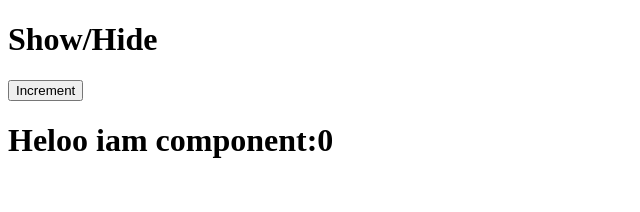
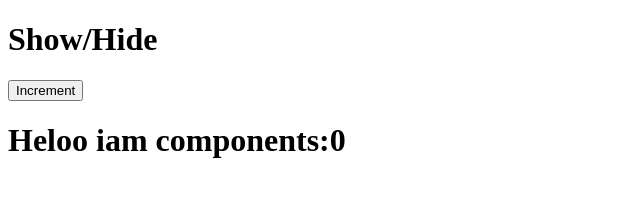
Before and after one commit to Vishnu7025/With_React, a React (Create React App) app in the folder sample/: page / in a window 1280 px wide. Both pictures are taken after a click on the element "Show/Hide". Shown: the top 212 px of the page, without its empty margins (0-640 px from the left). Built offline with nearby package versions, Linux system fonts and the light colour scheme.

Commit message:
Update Counter.js

```diff
--- a/sample/src/Counter.js
+++ b/sample/src/Counter.js
@@ -13,7 +13,7 @@ function Counter() {
     return (
         <div>
             <button onClick={() => setCount(count + 1)} >Increment</button>
-            <h1>Heloo iam component:{count}</h1>
+            <h1>Heloo iam components:{count}</h1>
         </div>
     )
 }
```
